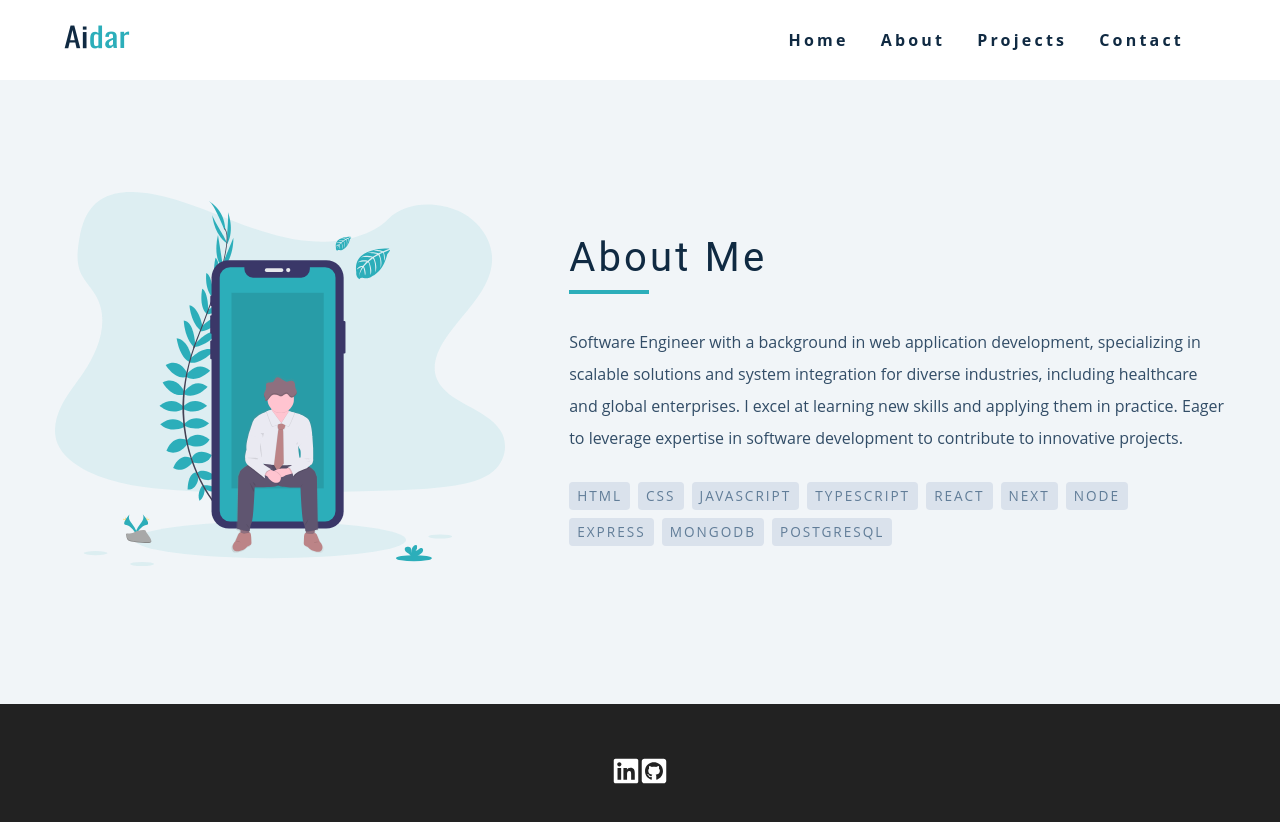
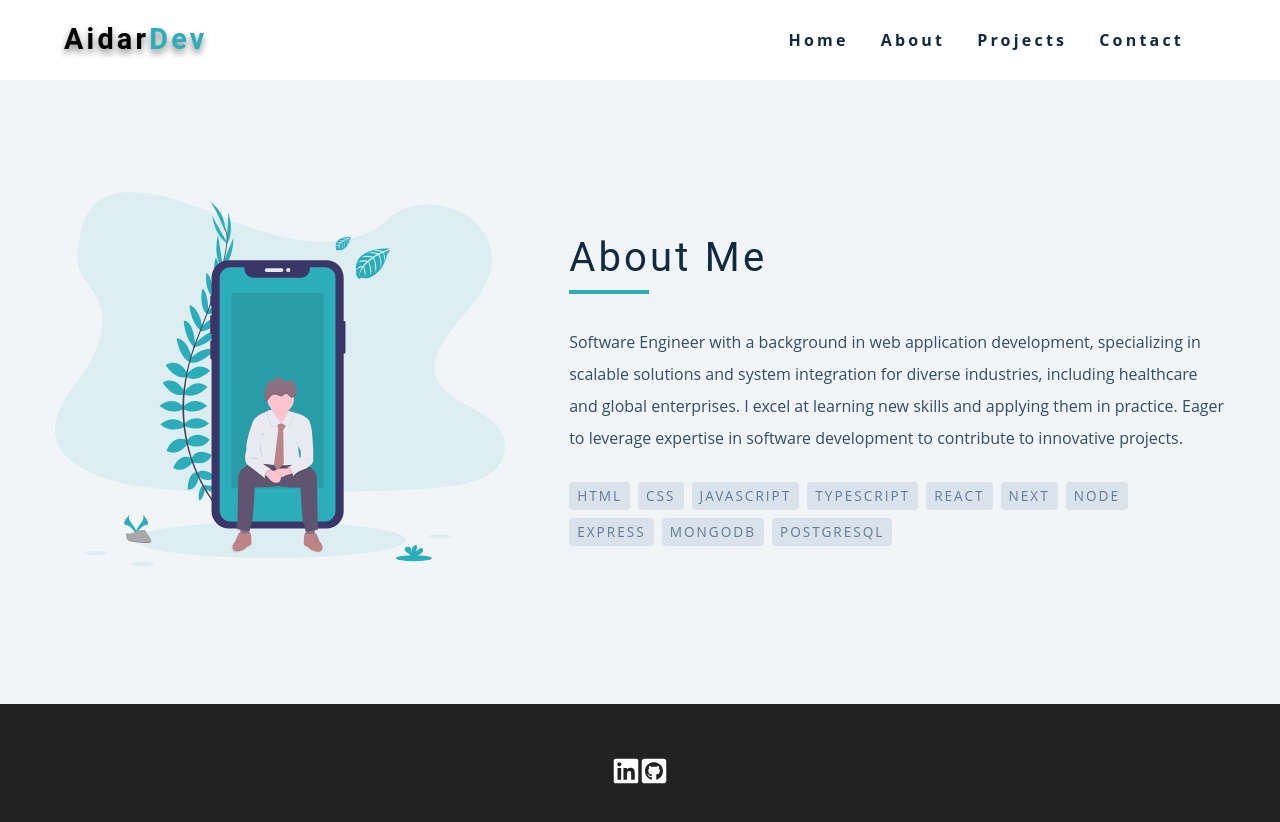
Before and after one commit to stormymayday/Portfolio, a Next.js app: page /about in a window 1280 px wide. Shown: the top 822 px of the page. Built offline with nearby package versions, Linux system fonts and the light colour scheme.

Commit message:
logo as a text

```diff
--- a/app/globals.css
+++ b/app/globals.css
@@ -234,6 +234,19 @@ Navbar
     display: flex;
     justify-content: space-between;
     align-items: center;
+}
+.nav-logo {
+    font-family: var(--ff-primary);
+    font-size: 1.8rem;
+    text-transform: capitalize;
+    letter-spacing: var(--spacing);
+    color: #000;
+    font-weight: 700;
+    text-shadow: 0px 4px 7px rgba(0, 0, 0, 0.49);
+}
+
+.nav-logo span {
+    color: var(--clr-primary-5);
 }
 .nav-header img {
     margin-bottom: 0.375rem;
--- a/components/Navbar.tsx
+++ b/components/Navbar.tsx
@@ -1,5 +1,3 @@
-import Image from "next/image";
-import logo from "@/public/logo.svg";
 import { FaAlignRight } from "react-icons/fa";
 import PageLinks from "@/constants/links";
 import Link from "next/link";
@@ -13,8 +11,8 @@ const Navbar = ({ toggleSidebar }: NavbarProps) => {
         <nav className="navbar">
             <div className="nav-center">
                 <div className="nav-header">
-                    <Link href="/">
-                        <Image src={logo} alt="logo" width={157} height={43} />
+                    <Link href="/" className="nav-logo">
+                        aidar<span>Dev</span>
                     </Link>
                     <button
                         type="button"
```
